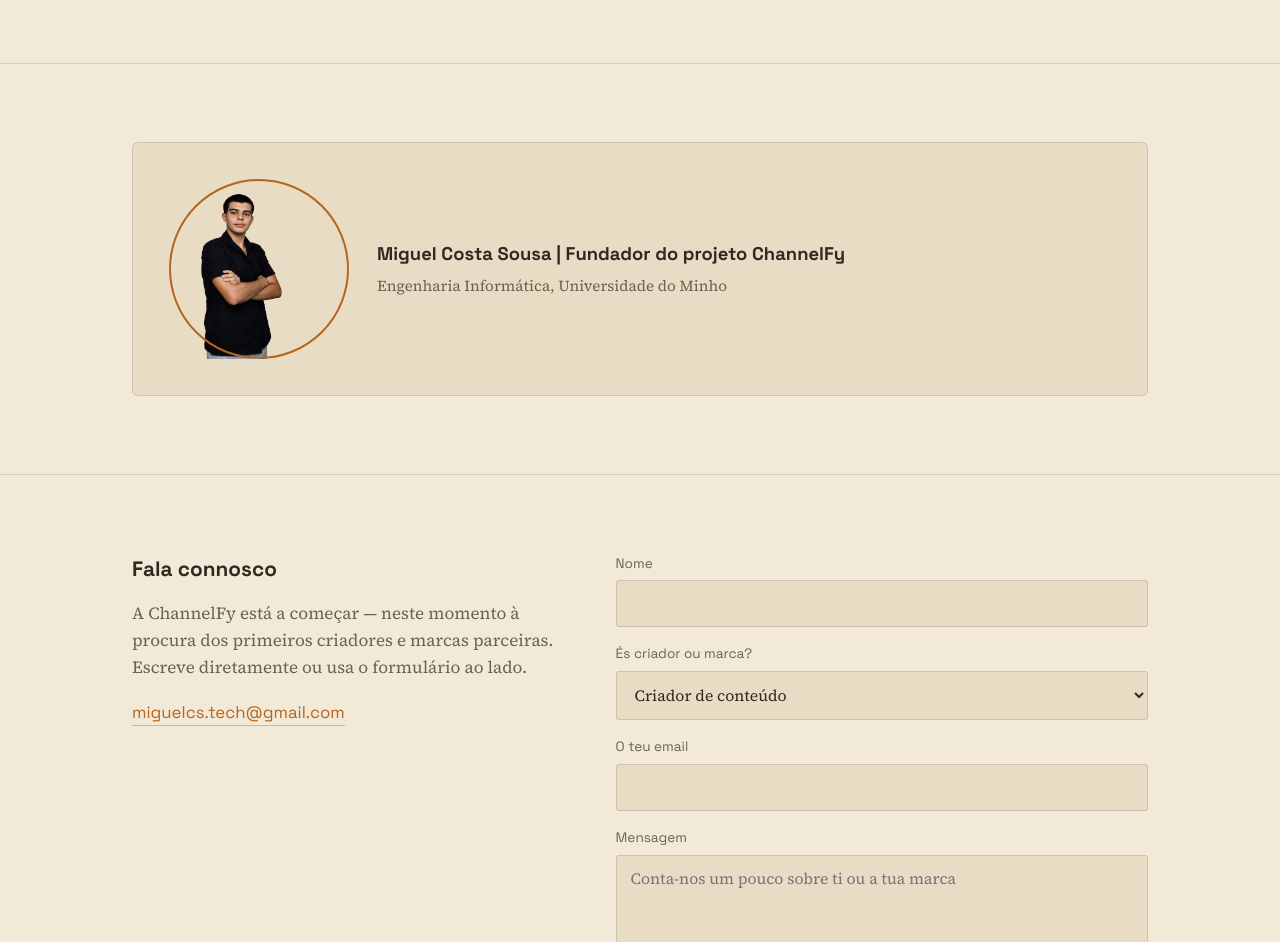
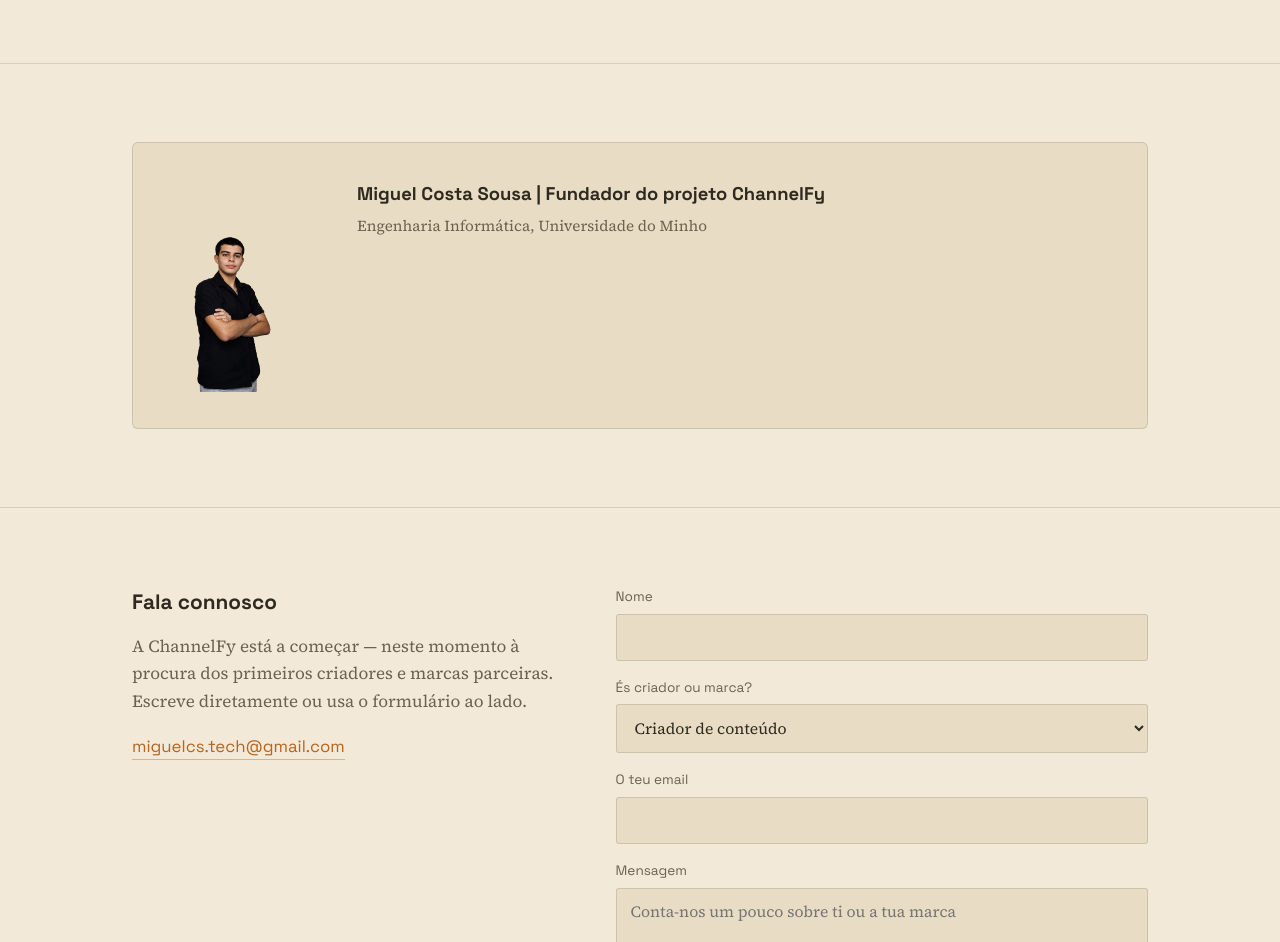
Before and after one commit to MiguelSousa08/ChannelFy, a plain HTML site: page index.html in a window 1280 px wide. Shown: the part 1800-2742 px from the top of the page. Drawn offline with Linux system fonts and the light colour scheme.

Commit message:
Add files via upload

```diff
--- a/index.html
+++ b/index.html
@@ -224,7 +224,7 @@
 
   .about{
     display:flex;
-    align-items:center;
+    align-items:flex-start;
     gap:28px;
     padding:36px;
     border:1px solid var(--line);
@@ -232,40 +232,11 @@
     background:var(--ink-soft);
   }
   .about img{
-    width:180px; height:180px;
-    border-radius:50%;
-    object-fit:cover;
-    border:2px solid var(--signal);
-  }
-  .photo-frame{
-    position:relative;
-    width:180px; height:180px;
+    width:160px;
+    height:auto;
+    display:block;
+    border-radius:4px;
     flex-shrink:0;
-  }
-  .photo-frame .ring{
-    position:absolute; inset:0;
-    border-radius:50%;
-    border:2px solid var(--signal);
-    box-sizing:border-box;
-  }
-  .photo-frame .ring-top{
-    clip-path:inset(0 0 50% 0);
-    z-index:1;
-  }
-  .photo-frame .ring-bottom{
-    clip-path:inset(50% 0 0 0);
-    z-index:3;
-  }
-  .photo-frame img{
-    position:absolute;
-    z-index:2;
-    bottom:0; left:50%;
-    transform:translateX(-50%);
-    width:170px;
-    height:auto;
-    border:none;
-    border-radius:0;
-    object-fit:contain;
   }
   .about h3{font-size:1.15rem; margin-bottom:6px;}
   .about p{color:var(--paper-dim); font-size:0.95rem;}
@@ -358,7 +329,7 @@
     .audiences{grid-template-columns:1fr;}
     .audience:first-child{border-right:none; border-bottom:1px solid var(--line);}
     .contact-box{grid-template-columns:1fr;}
-    .about{flex-direction:column; text-align:center;}
+    .about{flex-direction:column; align-items:center; text-align:center;}
   }
   @media (max-width:600px){
     body{font-size:16px;}
@@ -372,8 +343,7 @@
     .btn{text-align:center;}
     .audience{padding:28px 22px;}
     .about{padding:24px;}
-    .photo-frame{width:130px; height:130px;}
-    .photo-frame img{width:125px;}
+    .about img{width:120px;}
     .splash img{width:220px; height:220px;}
   }
 </style>
@@ -472,11 +442,7 @@
 <section id="sobre">
   <div class="wrap">
     <div class="about">
-      <div class="photo-frame">
-        <div class="ring ring-top"></div>
-        <img src="foto.png" alt="Fundador da ChannelFy">
-        <div class="ring ring-bottom"></div>
-      </div>
+      <img src="foto.png" alt="Fundador da ChannelFy">
       <div>
         <h3>Miguel Costa Sousa | Fundador do projeto ChannelFy</h3>
         <p>Engenharia Informática, Universidade do Minho</p>
```
